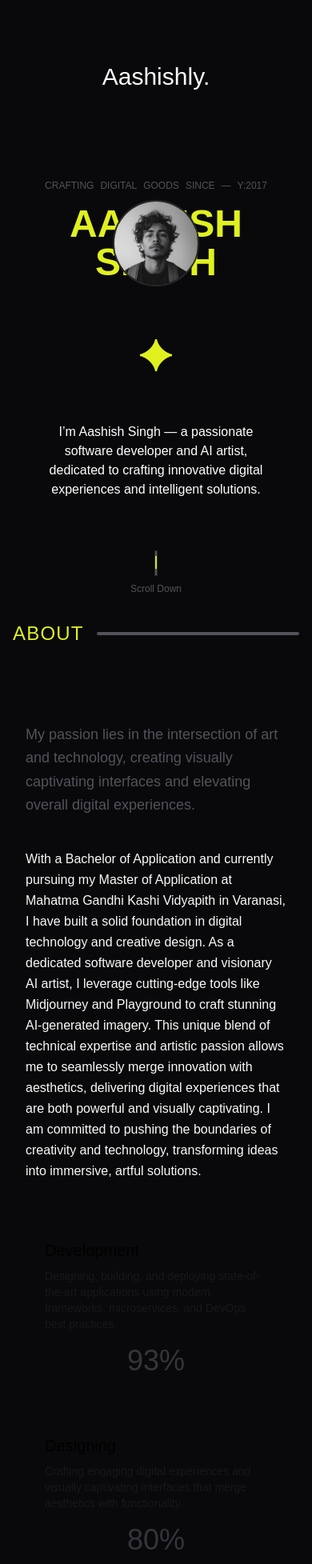
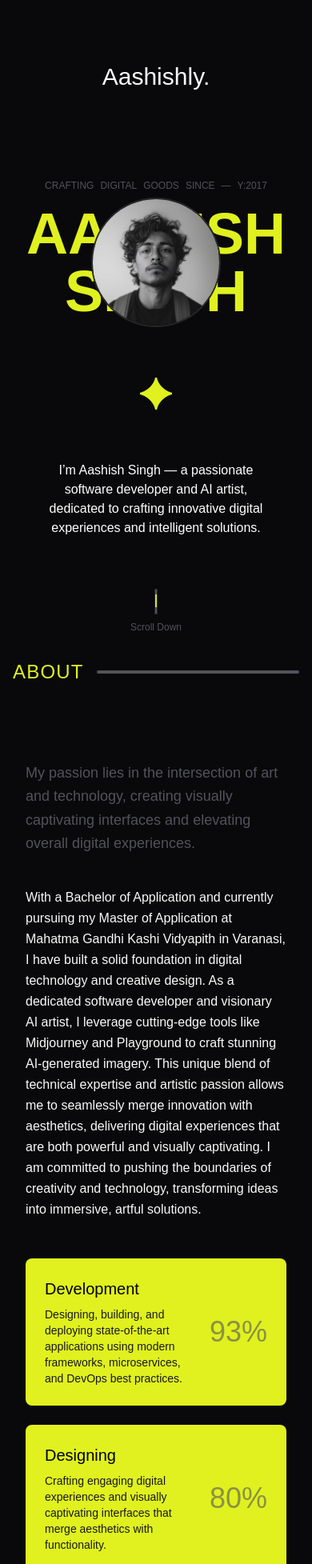
Before and after one commit to realaashishly/p1, a Next.js app: page / in a window 390 px wide. Shown: the top 1955 px of the page at 80% size. Built offline with nearby package versions, Linux system fonts and the light colour scheme.

Commit message:
fix about cards and hero text

```diff
--- a/src/components/card.tsx
+++ b/src/components/card.tsx
@@ -6,7 +6,7 @@ interface CardProps {
 
 export default function Card({ head, subhead, percentage }: CardProps) {
     return (
-        <div className='bg-yellow-100 p-6 rounded-lg flex flex-col md:flex-row justify-between items-center gap-4'>
+        <div className='bg-yellow p-6 rounded-lg flex justify-between items-center gap-4'>
             {/* Text Section */}
             <div className='flex flex-col space-y-2 flex-1'>
                 <h4 className='text-black text-xl md:text-2xl font-medium'>
--- a/src/components/hero.tsx
+++ b/src/components/hero.tsx
@@ -21,7 +21,7 @@ export default function Hero() {
           ))}
         </div>
         <div className="relative text-center mt-4">
-          <h1 className="whitespace-nowrap leading-none font-bold uppercase text-yellow text-5xl sm:text-6xl md:text-8xl lg:text-[205px]">
+          <h1 className="whitespace-nowrap leading-none font-bold uppercase text-yellow text-7xl lg:text-[205px]">
             {['A', 'A', 'S', 'H', 'I', 'S', 'H'].map((char, index) => (
               <span key={`first-${index}`} className="inline-block">
                 {char}
```
